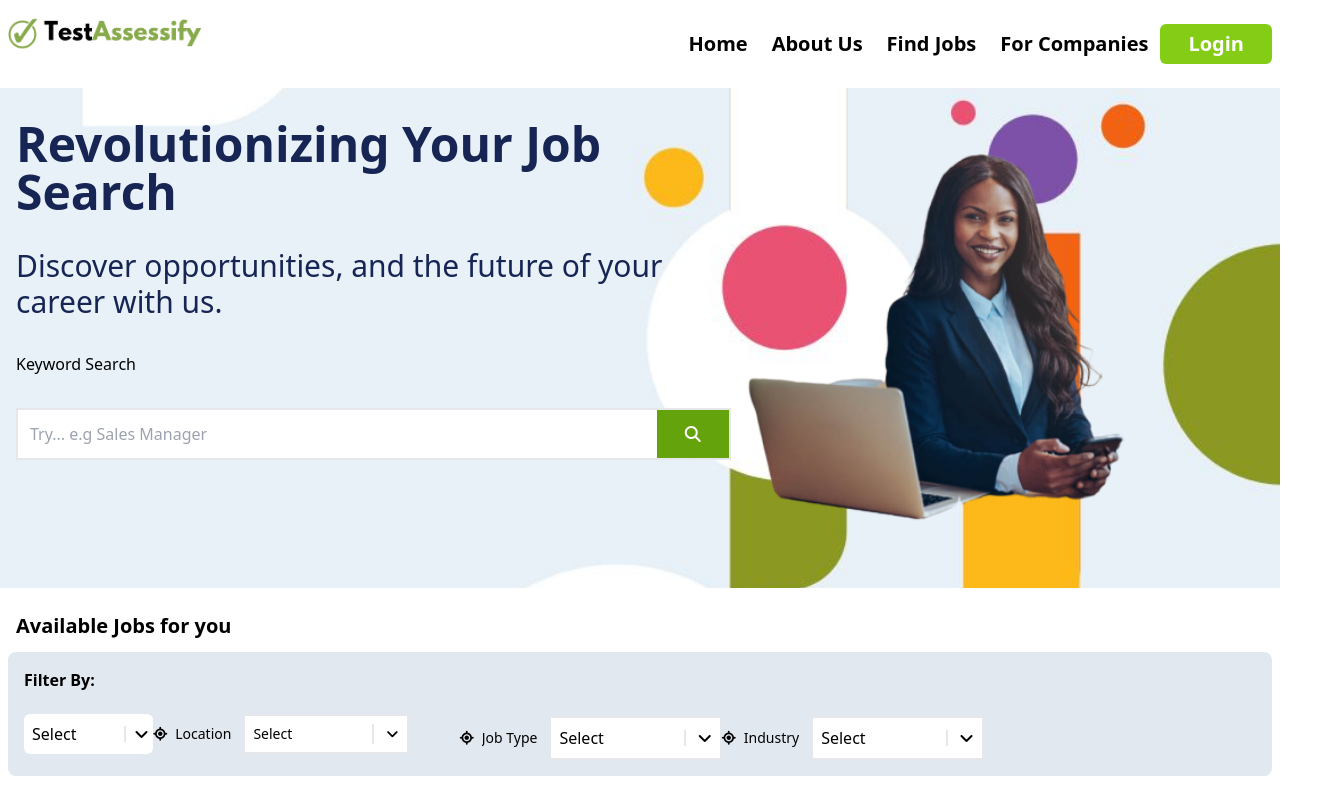
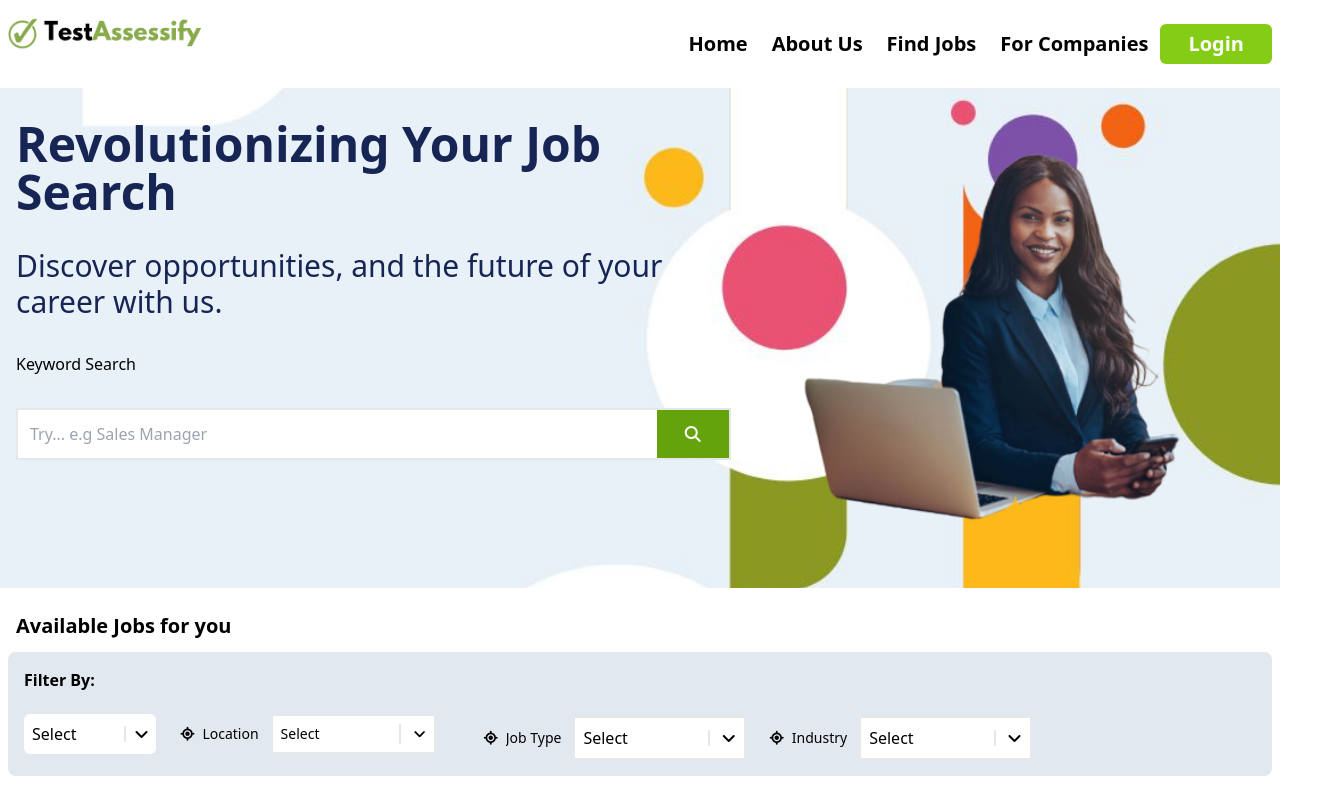
Before and after one commit to tcodes317/TestAssessify_proj, a React (Vite) app in the folder app/: page /findjob in a window 1280 px wide. Shown: the top 795 px of the page, 1336 px wide, since content can reach past the window. Built offline with nearby package versions, Linux system fonts and the light colour scheme.

Commit message:
6/14/2024

```diff
--- a/app/src/components/pages/FindJob.jsx
+++ b/app/src/components/pages/FindJob.jsx
@@ -20,7 +20,7 @@ export default function FindJob(){
                                 </button>
                             </form>
                         </div>
-                        <div className="absolute ipad:hidde ipad:right-0 ipad:w-5/12 top-12 right-96">
+                        <div className="absolute ipad:hidde ipad:right-0 ipad:w-5/12 nest:-right-8 nestMax:-right-14 top-12 right-96">
                             <img src={imgi} srcset={imgi} className="w-96 iph_14:hidden ipad:block pix:hidden" />
                         </div>
                     </div>
@@ -41,7 +41,7 @@ export default function FindJob(){
                                     </div>
                                     </div>
                                     <div className="relative  desk:w-2/12">
-                                    <div className="flex items-center relative justify-between">
+                                    <div className="flex items-center nestMax:ml-6 relative justify-between">
                                         <div className="flex items-center w-4/12 space-x-3">
                                             <div className="flex items-center space-x-2">
                                                 <i className="gal:text-sm fa fa-location"></i>
@@ -84,8 +84,8 @@ export default function FindJob(){
                                         </div>
                                         </div>
                                     </div>
-                                    <div className="relative desk:w-2/12">
-                                    <div className="flex items-center relative justify-between">
+                                    <div className="relative desk:left-52 desk:w-2/12">
+                                    <div className="flex items-center nestMax:ml-6 relative justify-between">
                                         <div className="flex items-center w-4/12 space-x-3">
                                             <div className="flex items-center space-x-2">
                                                 <i className="fa fa-location gal:text-sm"></i>
@@ -118,7 +118,7 @@ export default function FindJob(){
                                     </div>
                                     <div className="relative flex justify-end">
                                         <div>
-                                            <div className="absolut gal:mt-4 desk:mt-0 right-0 gal:flex desk:block space-x-4">
+                                            <div className="absolut desk:flex-row desk:items-center gal:mt-4 desk:mt-0 right-0 gal:flex desk:flex space-x-4">
                                                 <button className="p-2 bg-slate-100 gal:flex desk:block gal:items-center text-xs space-x-2 rounded-lg px-4">
                                                     <i className="fa fa-location"></i>
                                                     <span>Lagos</span>
```
